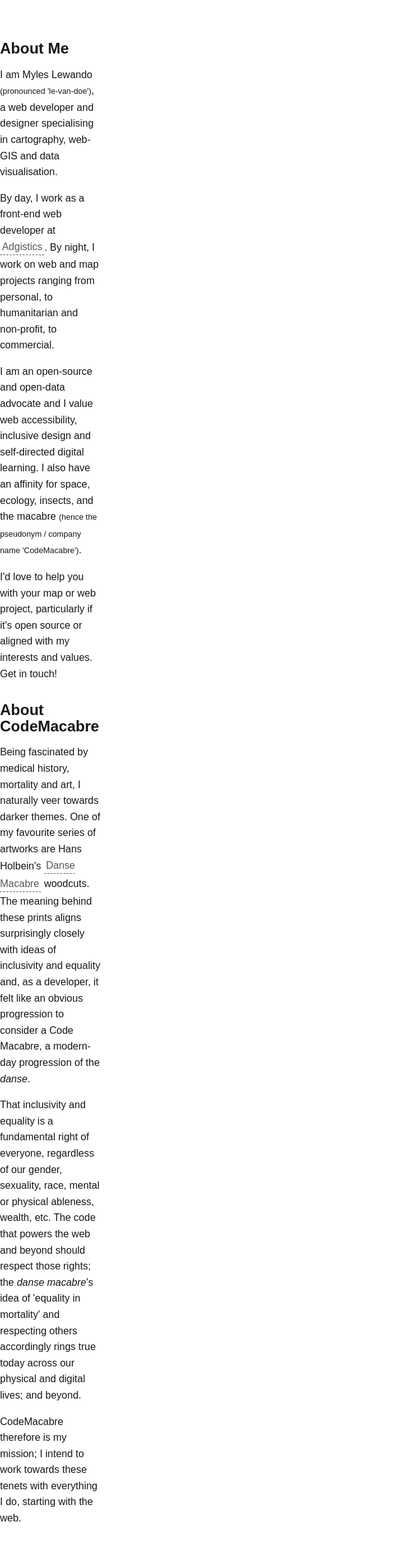
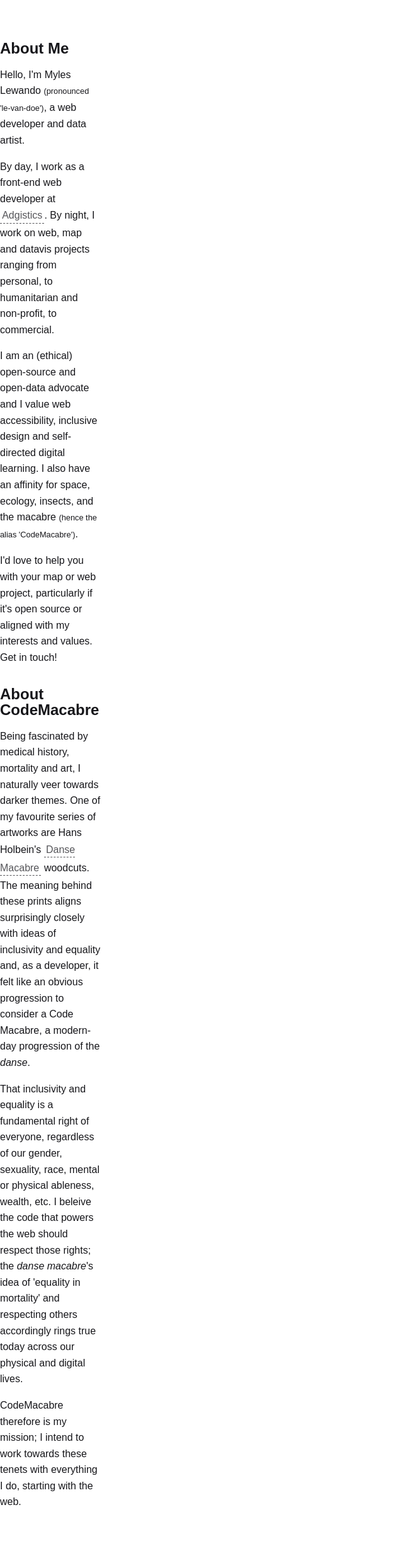
Before and after one commit to CodeMacabre/codemacabre.com, a Nuxt app: page /about in a window 1280 px wide. Shown: the whole page at 63% size, without its empty margins (0-640 px from the left). After the commit the page ends 2429 px from the top, so only its background shows below. Built offline with nearby package versions, Linux system fonts and the light colour scheme.

Commit message:
💬 Update 'about' copy

```diff
--- a/pages/about/index.vue
+++ b/pages/about/index.vue
@@ -3,60 +3,34 @@
     <section>
       <h2 id="me">About Me</h2>
       <p>
-        I am Myles Lewando
-        <span class="aside">(pronounced 'le-van-doe')</span>, a web developer
-        and designer specialising in cartography, web-GIS and data
-        visualisation.
+        Hello, I'm Myles Lewando
+        <span class="aside">(pronounced 'le-van-doe')</span>, a web developer and data artist.
       </p>
       <p>
         By day, I work as a front-end web developer at
         <a href="https://www.adgistics.com/">Adgistics</a>. By night, I work
-        on web and map projects ranging from personal, to humanitarian and
-        non-profit, to commercial.
+        on web, map and datavis projects ranging from personal, to humanitarian and non-profit, to commercial.
       </p>
       <p>
-        I am an open-source and open-data advocate and I value web
-        accessibility, inclusive design and self-directed digital learning. I
-        also have an affinity for space, ecology, insects, and the macabre
-        <span
-          class="aside"
-        >(hence the pseudonym / company name 'CodeMacabre')</span>.
+        I am an (ethical) open-source and open-data advocate and I value web accessibility, inclusive design and self-directed digital learning. I also have an affinity for space, ecology, insects, and the macabre
+        <span class="aside">(hence the alias 'CodeMacabre')</span>.
       </p>
-      <p>
-        I'd love to help you with your map or web project, particularly if
-        it's open source or aligned with my interests and values. Get in
-        touch!
-      </p>
+      <p>I'd love to help you with your map or web project, particularly if it's open source or aligned with my interests and values. Get in touch!</p>
     </section>
 
     <section>
       <h2 id="codemacabre">About CodeMacabre</h2>
       <p>
-        Being fascinated by medical history, mortality and art, I naturally
-        veer towards darker themes. One of my favourite series of artworks are
-        Hans Holbein's
-        <a
-          href="https://archive.org/details/lessimulachreshi1538holb/"
-        >Danse Macabre</a>
-        woodcuts. The meaning behind these prints aligns surprisingly closely
-        with ideas of inclusivity and equality and, as a developer, it felt
-        like an obvious progression to consider a Code Macabre, a modern-day
-        progression of the
+        Being fascinated by medical history, mortality and art, I naturally veer towards darker themes. One of my favourite series of artworks are Hans Holbein's
+        <a href="https://archive.org/details/lessimulachreshi1538holb/">Danse Macabre</a> woodcuts. The meaning behind these prints aligns surprisingly closely with ideas of inclusivity and equality and, as a developer, it felt
+        like an obvious progression to consider a Code Macabre, a modern-day progression of the
         <em>danse</em>.
       </p>
       <p>
-        That inclusivity and equality is a fundamental right of everyone,
-        regardless of our gender, sexuality, race, mental or physical
-        ableness, wealth, etc. The code that powers the web and beyond should
-        respect those rights; the
-        <em>danse macabre</em>'s idea of 'equality
-        in mortality' and respecting others accordingly rings true today
-        across our physical and digital lives; and beyond.
+        That inclusivity and equality is a fundamental right of everyone, regardless of our gender, sexuality, race, mental or physical ableness, wealth, etc. I beleive the code that powers the web should respect those rights; the
+        <em>danse macabre</em>'s idea of 'equality in mortality' and respecting others accordingly rings true today across our physical and digital lives.
       </p>
-      <p>
-        CodeMacabre therefore is my mission; I intend to work towards these
-        tenets with everything I do, starting with the web.
-      </p>
+      <p>CodeMacabre therefore is my mission; I intend to work towards these tenets with everything I do, starting with the web.</p>
     </section>
   </main>
 </template>
```
